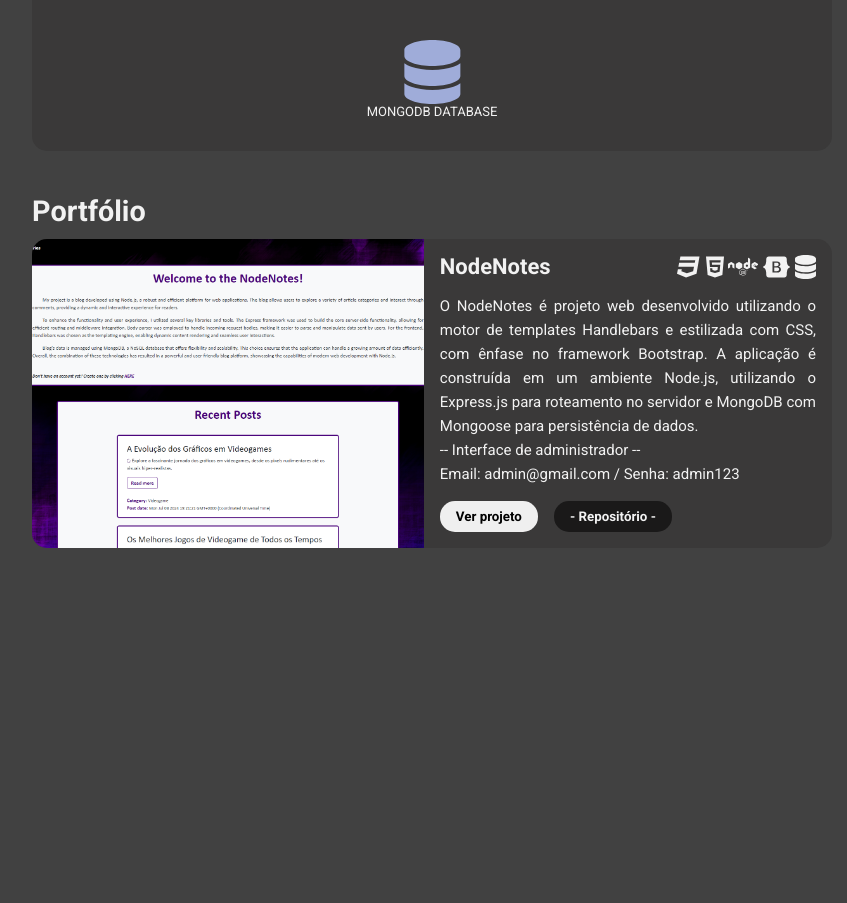
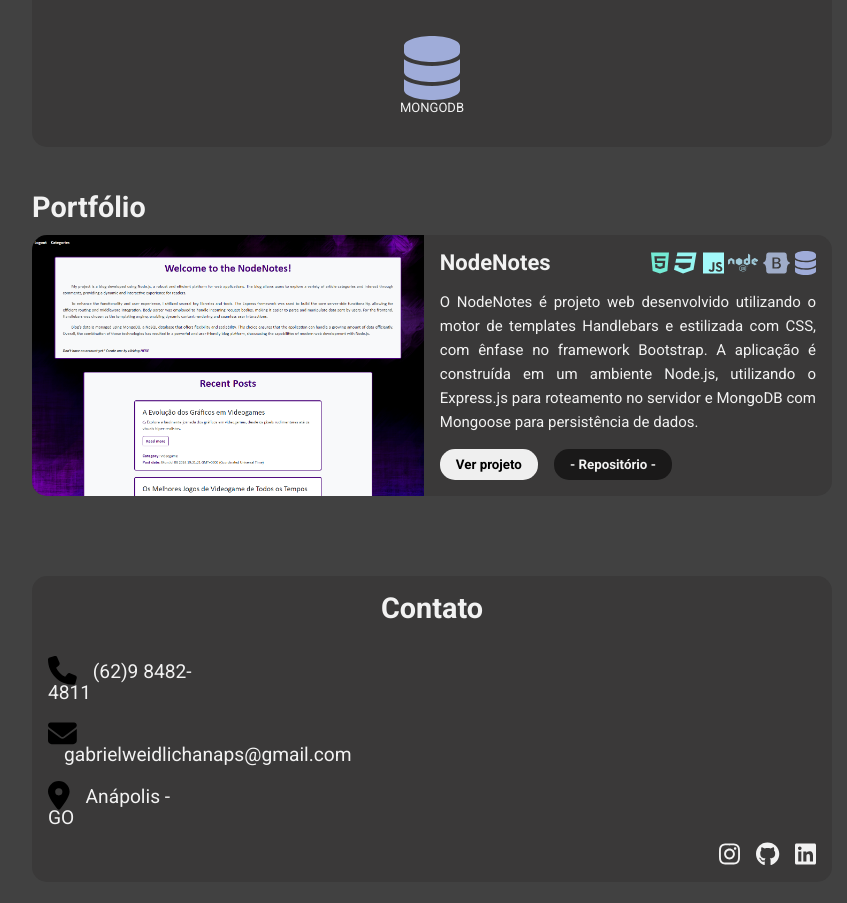
Before and after one commit to GabrielWeidlich/Portfolio, a React (Create React App) app: page / in a window 1280 px wide. Shown: the part 1063-1966 px from the top of the page, without its empty margins (208-1055 px from the left). Before the commit the page ends 1643 px from the top, so only its background shows below. Built offline with nearby package versions, Linux system fonts and the light colour scheme.

Commit message:
contact section finished

```diff
--- /dev/null
+++ b/src/components/Contact.css
@@ -0,0 +1,80 @@
+.contact {
+    margin-top: 3rem;
+    margin-bottom: 2rem;
+    width: 100vh;
+    height: auto;
+    min-height: 10rem;
+    border-radius: 15px;
+    background-color: #3a3939;
+    position: relative;
+    overflow: hidden;
+    line-height: 1rem;
+    color: #f2f2f2;
+}
+
+.contact-info {
+    display: flex;
+    text-align: initial;
+    flex-direction: column;
+    gap: 0.1rem;
+}
+
+.contact-info span {
+    padding-left: 1rem;
+}
+
+.contact h2 {
+    text-align: center;
+    font-weight: 600;
+}
+
+.phone {
+    width: 23vh;
+    padding: 1rem 0 1rem 1rem;
+    align-items: center;
+}
+
+.email {
+    width: 38vh;
+    padding: 0 0 1rem 1rem;
+    align-items: center;
+}
+
+.location {
+    width: 20vh;
+    padding: 0 0 1rem 1rem;
+    align-items: center;
+}
+
+
+.contact-sub-info {
+
+    padding: 0 1rem 1rem 1rem;
+    display: flex;
+    justify-content: end;
+}
+
+.contact-sub-info a {
+    padding-left: 1rem;
+}
+
+
+@media(max-width:1000px) {
+    .contact {
+        margin: 0 1rem 0 1rem;
+    }
+
+    .contact-info {
+        font-size: 17px;
+    }
+}
+
+@media(max-width:768px) {
+    .contact-sub-info {
+        padding: 1.5rem 1rem 1rem 1rem;
+        justify-content: initial;
+    }
+    .contact-sub-info a{
+        padding: 0 1rem 0 0 ;
+    }
+}
--- /dev/null
+++ b/src/components/Contact.jsx
@@ -0,0 +1,35 @@
+import React from "react";
+import './Contact.css'
+import { FontAwesomeIcon } from "@fortawesome/react-fontawesome";
+import { faEnvelope, faLocationDot, faPhone } from "@fortawesome/free-solid-svg-icons";
+import { faGithub, faInstagram, faLinkedin } from "@fortawesome/free-brands-svg-icons";
+
+export default (props) => {
+    return (
+        <div className="container" id="contact">
+            <div className="contact">
+                <h2>Contato</h2>
+                <div className="contact-info">
+
+                    <div className="phone">
+                        <FontAwesomeIcon icon={faPhone} style={{ color: '#000000' }} size="xl" /><span>(62)9 8482-4811</span>
+                    </div>
+                    <div className="email">
+                        <FontAwesomeIcon icon={faEnvelope} style={{ color: '#000000' }} size="xl" /><span>gabrielweidlichanaps@gmail.com</span>
+                    </div>
+                    <div className="location">
+                        <FontAwesomeIcon icon={faLocationDot} style={{ color: '#000000' }} size="xl" /><span>Anápolis - GO</span>
+                    </div>
+
+                </div>
+
+                <div className="contact-sub-info">
+                    <a href="https://www.instagram.com/gabriel_dlich/" target="blank"><FontAwesomeIcon icon={faInstagram} size="lg" style={{color: '#f2f2f2'}}/></a>
+                    <a href="https://github.com/GabrielWeidlich" target="blank"><FontAwesomeIcon icon={faGithub} size="lg" style={{color: '#f2f2f2'}}/></a>
+                    <a href="https://www.linkedin.com/in/gabriel-weidlich-/" target="blank"><FontAwesomeIcon icon={faLinkedin} size="lg" style={{color: '#f2f2f2'}}/></a>
+                </div>
+
+            </div>
+        </div>
+    )
+}
--- a/src/components/Info.css
+++ b/src/components/Info.css
@@ -47,8 +47,8 @@
 
 .contact-btn {
     font-size: 1rem;
-    border-radius: 0.8rem;
-    padding: 0.7rem;
+    border-radius: 1.2rem;
+    padding: 0.6rem 1.2rem 0.6rem 1.2rem;
     color: #f2f2f2;
     font-weight: 600;
     background: linear-gradient(to right,#74EBD5 ,#9FACE6 );
--- a/src/components/Info.jsx
+++ b/src/components/Info.jsx
@@ -15,10 +15,10 @@
                     </div>
 
                     <div className="info-content">
-                        <button className="contact-btn">Contate me</button><br />
+                        <a href="#contact"><button className="contact-btn">Contate me</button></a><br />
 
-                            <a href="https://github.com/GabrielWeidlich" target="blank"><FontAwesomeIcon className="icons" icon={faSquareGithub} style={{ color: '#f2f2f2' }} /></a>
-                            <a href="https://www.linkedin.com/in/gabriel-weidlich-/" target="blank"><FontAwesomeIcon className="icons" icon={faLinkedin} style={{ color: '#f2f2f2' }} /></a>
+                            <a href="https://github.com/GabrielWeidlich" target="blank"><FontAwesomeIcon className="icons" icon={faSquareGithub} size="lg" style={{ color: '#f2f2f2' }} /></a>
+                            <a href="https://www.linkedin.com/in/gabriel-weidlich-/" target="blank"><FontAwesomeIcon className="icons" size="lg" icon={faLinkedin} style={{ color: '#f2f2f2' }} /></a>
 
                     </div>
 
--- a/src/components/Portfolio.jsx
+++ b/src/components/Portfolio.jsx
@@ -1,7 +1,7 @@
 import React from "react";
 import './Portfolio.css'
 import { FontAwesomeIcon } from "@fortawesome/react-fontawesome";
-import { faBootstrap, faCss3, faHtml5, faNode } from "@fortawesome/free-brands-svg-icons";
+import { faBootstrap, faCss3, faHtml5, faNode, faJs } from "@fortawesome/free-brands-svg-icons";
 import { faDatabase } from "@fortawesome/free-solid-svg-icons";
 
 export default (props) => {
@@ -20,21 +20,18 @@
                         <div className="part">
                             <span>NodeNotes</span>
                             <div>
-                                <FontAwesomeIcon className="part-icons" icon={faCss3} size="lg" />
-                                <FontAwesomeIcon className="part-icons" icon={faHtml5} size="lg" />
-                                <FontAwesomeIcon className="part-icons" icon={faNode} size="lg" />
-                                <FontAwesomeIcon className="part-icons" icon={faBootstrap} size="lg" />
-                                <FontAwesomeIcon className="part-icons" icon={faDatabase} size="lg" />
+                                <FontAwesomeIcon className="part-icons" icon={faHtml5} size="lg" style={{color:'#74EBD5'}}/>
+                                <FontAwesomeIcon className="part-icons" icon={faCss3} size="lg" style={{color:'#96F6F2'}}/>
+                                <FontAwesomeIcon className="part-icons" icon={faJs} size="lg" style={{color:'#A2F9FA'}}/>
+                                <FontAwesomeIcon className="part-icons" icon={faNode} size="lg" style={{color:'#9FCAD9'}}/>
+                                <FontAwesomeIcon className="part-icons" icon={faBootstrap} size="lg" style={{color:'#9FACC8'}}/>
+                                <FontAwesomeIcon className="part-icons" icon={faDatabase} size="lg" style={{color:'#9FACD9'}}/>
                             </div>
                         </div>
 
                         <p>O NodeNotes é projeto web desenvolvido utilizando o motor de templates Handlebars e estilizada com CSS, com ênfase
                             no framework Bootstrap. A aplicação é construída em um ambiente Node.js, utilizando o Express.js para roteamento
-                            no servidor e MongoDB com Mongoose para persistência de dados. <br />
-
-                            -- Interface de administrador -- <br />
-                            Email: admin@gmail.com / Senha: admin123 <br />
-                            </p>
+                            no servidor e MongoDB com Mongoose para persistência de dados. </p>
                         <a href="http://54.233.97.62:3333/home" target="blank"><button className="btn-project">Ver projeto</button></a>
                         <a href="https://github.com/GabrielWeidlich/NodeNotes.git" target="blank"><button className="btn-repository">- Repositório -</button></a>
                     </div>
--- a/src/components/Skills.jsx
+++ b/src/components/Skills.jsx
@@ -17,7 +17,7 @@
                     <div><FontAwesomeIcon icon={faReact} style={{fontSize: '4rem', color:'#A2F9FA'}}/><span>REACTJS</span></div>
                     <div><FontAwesomeIcon icon={faGithub} style={{fontSize: '4rem', color:'#9FCAD9'}}/><span>GITHUB</span></div>
                     <div><FontAwesomeIcon icon={faBootstrap} style={{fontSize: '4rem', color:'#9FACC8'}}/><span>BOOTSTRAP</span></div>
-                    <div><FontAwesomeIcon icon={faDatabase} style={{fontSize: '4rem', color:'#9FACD9'}}/><span>MONGODB DATABASE</span></div>
+                    <div><FontAwesomeIcon icon={faDatabase} style={{fontSize: '4rem', color:'#9FACD9'}}/><span>MONGODB </span></div>
                 </div>
             </div>
         </div>
--- a/src/views/App.jsx
+++ b/src/views/App.jsx
@@ -4,6 +4,7 @@
 import About from '../components/About'
 import Skills from '../components/Skills'
 import Portfolio from '../components/Portfolio'
+import Contact from '../components/Contact'
 
 const App = (props)=>{
     return(
@@ -13,6 +14,7 @@
             <About/>
             <Skills/>
             <Portfolio/>
+            <Contact/>
         </div>
     )
 }
```
Also changed, not shown: src/components/About.css (+10 -11 lines).
